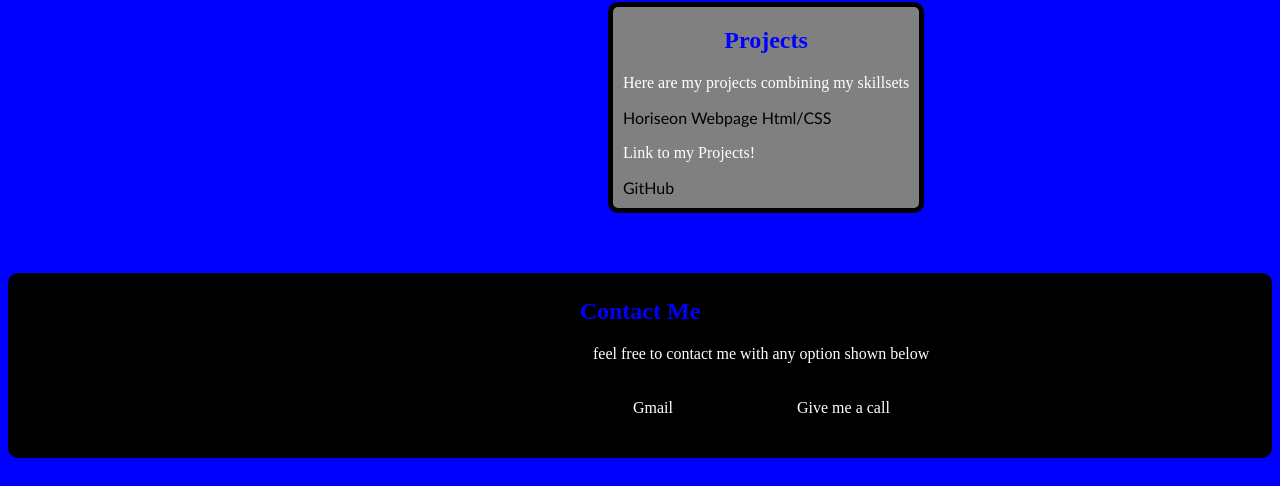
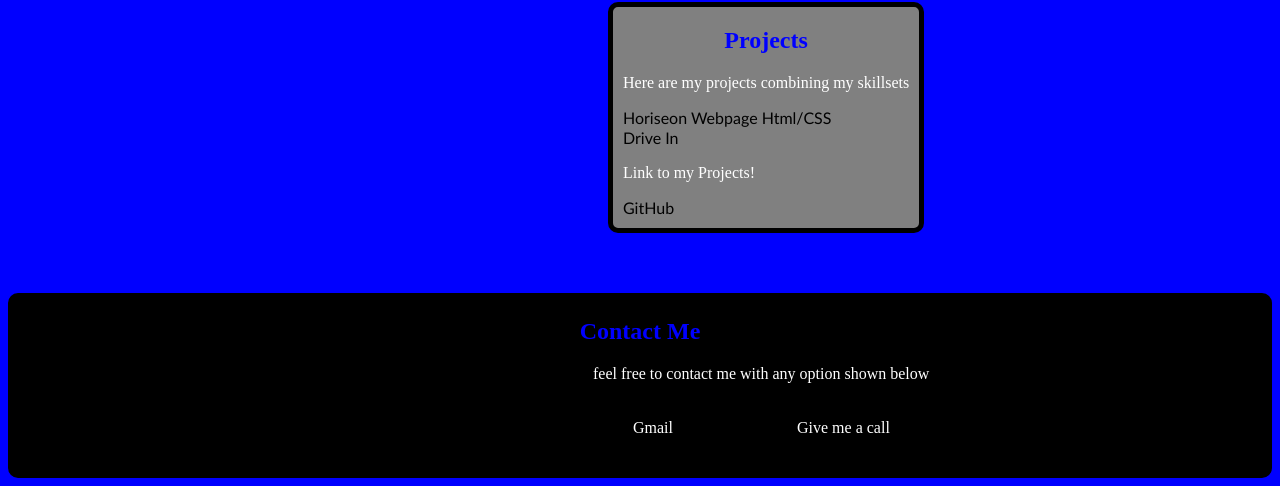
Before and after one commit to RaheimDevins/Week-2-challenge-homework, a plain HTML site: page index.html in a window 1280 px wide. Shown: the part 365-851 px from the top of the page. Drawn offline with Linux system fonts and the light colour scheme.

Commit message:
added new project link to HTML

```diff
--- a/index.html
+++ b/index.html
@@ -34,6 +34,8 @@
     <p>Here are my projects combining my skillsets</p>
     <a href="https://raheimdevins.github.io/Week-1-Challenge-homework-/" target="_blank">Horiseon Webpage Html/CSS</a>
     <div>
+      <a href="https://jakecas77.github.io/Parkers-Drive-In/" target="_blank">Drive In</a>
+    <div>
       <p>Link to my Projects!</p>
     </div>
     <a href="https://github.com/RaheimDevins?tab=repositories" target="_blank">GitHub</a>
```
